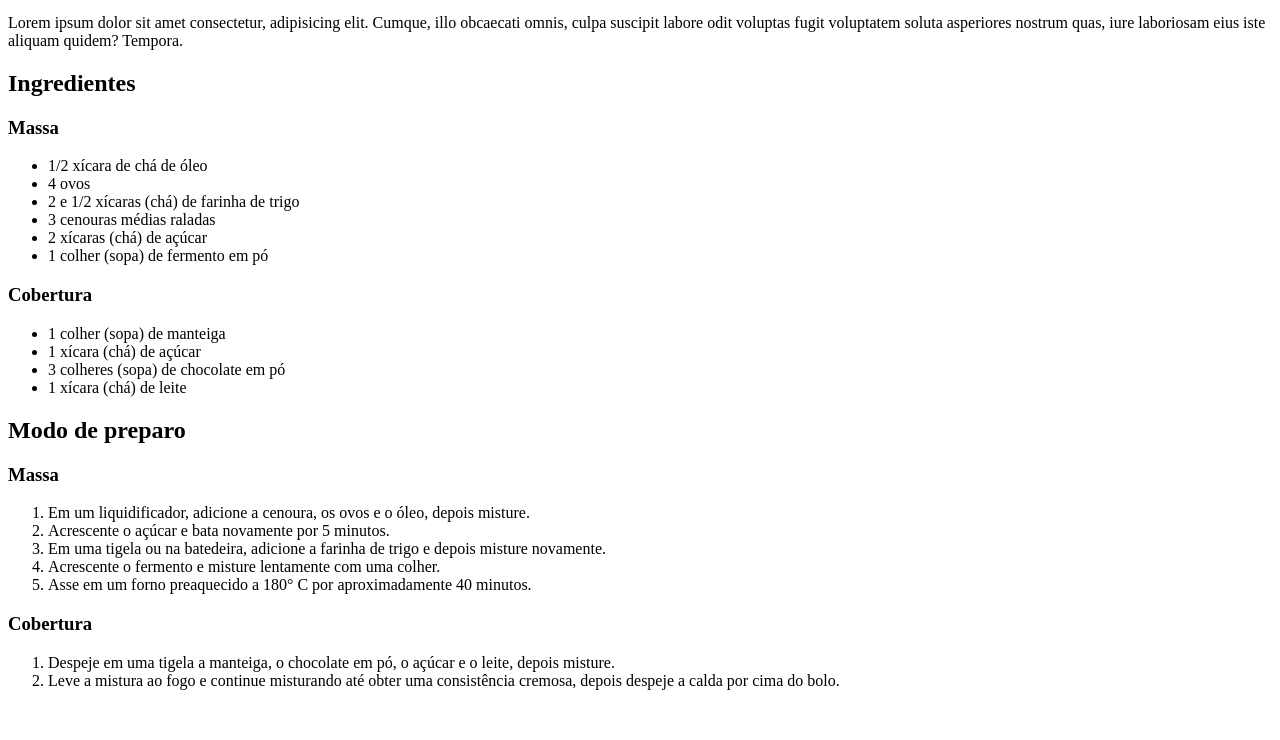
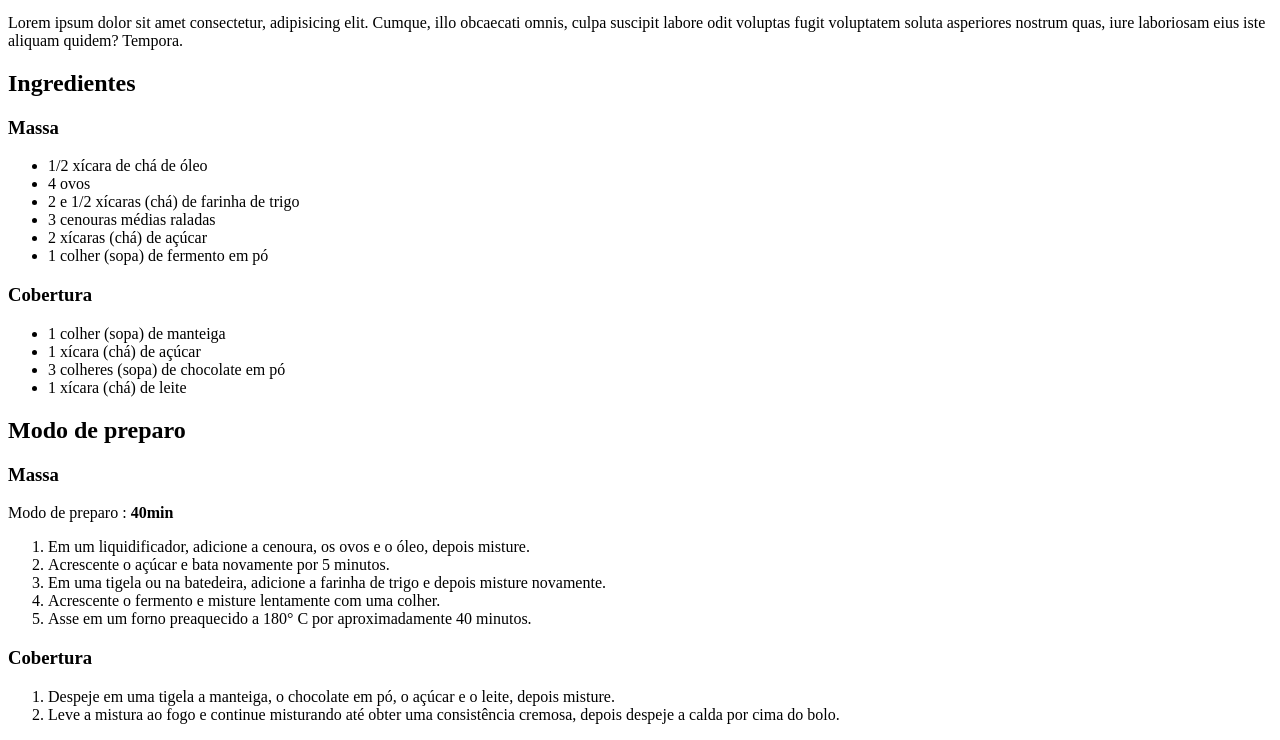
Before and after one commit to guilhermefeitosa66/ppdm-modulo1-ppdm-und1-exercicio1-q6, a plain HTML site: page index.html in a window 1280 px wide. Shown: the part 568-1308 px from the top of the page. Before the commit the page ends 1274 px from the top, so only its background shows below. Drawn offline with Linux system fonts and the light colour scheme.

Commit message:
adiciona tempo de duração na seção de modo de preparo

```diff
--- a/index.html
+++ b/index.html
@@ -57,6 +57,9 @@
       <h1>Modo de preparo</h1>
 
       <h3>Massa</h3>
+
+      <p>Modo de preparo : <strong>40min</strong></p>
+
       <ol>
         <li>Em um liquidificador, adicione a cenoura, os ovos e o óleo, depois misture.</li>
         <li>Acrescente o açúcar e bata novamente por 5 minutos.</li>
```
